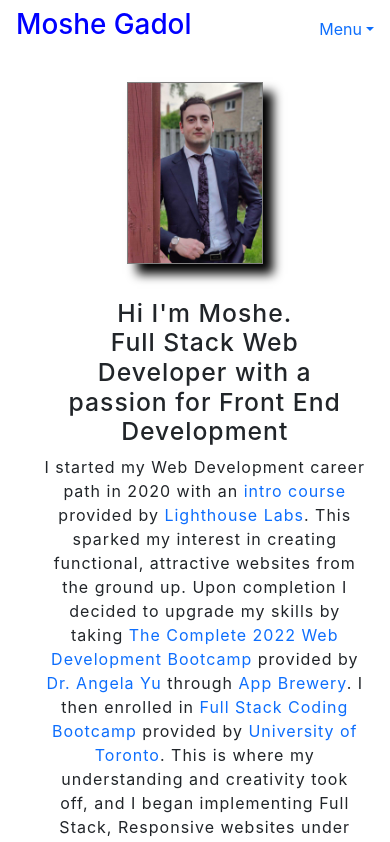
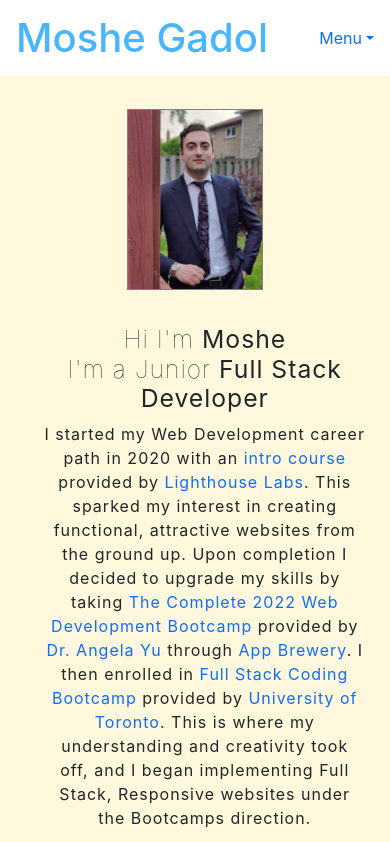
Before and after one commit to Moshe-jpg/react-portfolio, a React (Create React App) app: page / in a window 390 px wide. Shown: the top 842 px of the page. Built offline with nearby package versions, Linux system fonts and the light colour scheme.

Commit message:
added emailjs functionality to the contact form, changed background color for section, and a few other style changes

```diff
--- a/src/components/About/index.js
+++ b/src/components/About/index.js
@@ -5,10 +5,10 @@ const About = () => {
   return (
     <section id="about">
       <div className="about-moshe">
-      <h2>
-        Hi I'm Moshe.
+      <h2 className="not-bold">
+        Hi I'm <span className="bold">Moshe</span>
         <br></br>
-        Full Stack Web Developer with a passion for Front End Development
+        I'm a Junior <span className="bold">Full Stack Developer</span>
       </h2>
       <p>I started my Web Development career path in 2020 with an <a href="https://www.lighthouselabs.ca/en/intro-web-development-course?gclid=Cj0KCQjwj7CZBhDHARIsAPPWv3eqoPJ7V9hJQsoIZmU6g6tFOQELBQO_oZmCRSEci_MjC6HHY3TED6MaAjjnEALw_wcB">intro course</a> provided by <a href="https://www.lighthouselabs.ca/">Lighthouse Labs</a>
       . This sparked my interest in creating functional, attractive websites from the ground up. Upon completion I decided to upgrade
--- a/src/components/Contact/index.js
+++ b/src/components/Contact/index.js
@@ -1,21 +1,39 @@
-import React, { useState } from "react";
+import React, { useRef } from "react";
+import emailjs from "@emailjs/browser";
 
 const Contact = () => {
-  const [formState, setFormState] = useState({
-    name: "",
-    email: "",
-    message: "",
-  });
-  const { name, email, message } = formState;
+  const form = useRef();
 
-  function handleChange(e) {
-    setFormState({ ...formState, [e.target.name]: e.target.value });
-  }
+  const sendEmail = (e) => {
+    e.preventDefault();
 
-  function handleSubmit(e) {
-    e.preventDefault();
-    console.log(formState);
-  }
+    emailjs
+      .sendForm(
+        "service_yzucm0t",
+        "contact_form",
+        form.current,
+        "iwUP8eH1NlcSvoxkb"
+      )
+      .then(
+        (result) => {
+          console.log(result.text);
+          let inputs = document.querySelectorAll("input");
+          inputs.forEach((input) => (input.value = ""));
+
+          let contactHeader = document.getElementById("contact-header");
+          contactHeader.style.fontSize = "35px";
+          contactHeader.style.color = "green";
+          contactHeader.textContent = "Message Sent ✔";
+
+          let submitBtn = document.getElementById("submitBtn");
+          submitBtn.style.backgroundColor = "green";
+
+        },
+        (error) => {
+          console.log(error.text);
+        }
+      );
+  };
 
   return (
     <section id="contact">
@@ -32,40 +50,31 @@ const Contact = () => {
         alt="maps location"
       ></iframe>
       <div className="contact-form">
-        <h4 className="contact-header">Contact me</h4>
-        <form onSubmit={handleSubmit}>
+        <h4 className="contact-header" id="contact-header">
+          Contact me
+        </h4>
+        <form ref={form} onSubmit={sendEmail}>
           <div className="inputBox">
             <input
               type="text"
-              defaultValue={name}
-              name="name"
+              name="user_name"
               required="required"
-              onChange={handleChange}
+              className="input1"
             />
             <span>Name:</span>
           </div>
           <div className="inputBox">
-            <input
-              type="email"
-              defaultValue={email}
-              name="email"
-              required="required"
-              onChange={handleChange}
-            />
+            <input type="email" name="user_email" required="required" />
             <span>Email address:</span>
           </div>
-          <div className="inputBox">
-            <input
-              name="message"
-              defaultValue={message}
-              type="text"
-              required="required"
-              onChange={handleChange}
-            />
+          <div className="inputBox inputBoxMessage">
+            <input name="message" type="text" required="required" className="inputBoxMessageInput"/>
             <span>Message:</span>
           </div>
           <div className="inputBoxBtnContainer">
-            <button type="submit" className="inputBoxBtn">Submit</button>
+            <button type="submit" className="inputBoxBtn" value="send" id="submitBtn" >
+              Submit
+            </button>
           </div>
         </form>
       </div>
--- a/src/components/Header/index.js
+++ b/src/components/Header/index.js
@@ -8,7 +8,9 @@ const Header = (props) => {
         <div>
           <Nav.Item>
             <Nav.Link href="https://moshe-jpg.github.io/react-portfolio/">
-              <h1>Moshe Gadol</h1>
+              <div className="wave">
+                <label>Moshe Gadol</label>
+              </div>
             </Nav.Link>
           </Nav.Item>
         </div>
--- a/src/components/Skills/index.js
+++ b/src/components/Skills/index.js
@@ -81,7 +81,9 @@ const Skills = () => {
         </div>
       <div id="skills">
         {mySkills.map((skill) => (
+
           <div className="skill">
+            <h6>{skill.name}</h6>
             <a href={skill.skillLink}>
               <img src={skill.skillImg} className="skill-img" alt={skill.name} ></img>
             </a>
--- a/src/index.css
+++ b/src/index.css
@@ -13,17 +13,12 @@ code {
 }
 
 #root {
-  background: linear-gradient(
-    45deg,
-    black,
-    white,
-    black,
-    white,
-    black,
-    white,
-    black
-  );
+  background: cornsilk;
   scroll-behavior: smooth;
+}
+
+section {
+  background: cornsilk;
 }
 
 a {
@@ -43,18 +38,41 @@ div .nav {
   z-index: 1000;
 }
 
-h1 {
+label {
   margin-right: auto;
-  color: blue;
+  color: #47b5ff;
+  font-size: 40px;
+  font-weight: 500;
+  cursor: pointer;
+  transition: 0.5s ease-in-out;
+}
+
+label span {
+  display: inline-block;
+  font-size: 40px;
+  font-weight: 500;
+  transition: 0.5s ease-in-out;
+}
+
+label:hover {
+  text-shadow: 5px 5px 5px black;
+  transform: translateY(-10px);
 }
 
 #about {
-  background: #ffffff;
   display: inline-flex;
   align-items: center;
   flex-direction: row;
   flex-wrap: nowrap;
   min-height: 100vh;
+}
+
+.bold {
+  font-weight: 400;
+}
+
+.not-bold {
+  font-weight: 100;
 }
 
 #portfolio {
@@ -112,8 +130,6 @@ h1 {
   width: 25vw;
   margin-right: 5vw;
   border: 1px solid grey;
-  box-shadow: 10px 10px 10px black;
-  border-radius: 25px;
 }
 
 #contact {
@@ -149,6 +165,7 @@ form {
 .contact-header {
   position: relative;
   bottom: 10%;
+  font-size: 25px;
 }
 
 /* contact form styling */
@@ -171,7 +188,7 @@ input {
   outline: none;
   color: #ffffff;
   font-size: 1em;
-  transition: 0.5s;
+  transition: 0.5s ease-in-out;
 }
 
 .inputBox span {
@@ -182,7 +199,7 @@ input {
   font-size: 1em;
   color: rgba(255, 255, 255, 0.25);
   text-transform: uppercase;
-  transition: 0.5s;
+  transition: 0.5s ease-in-out;
 }
 
 .inputBox input:focus ~ span {
@@ -200,6 +217,15 @@ input {
   border: 1px solid #000000;
 }
 
+.inputBoxMessage {
+  height: 6rem;
+}
+
+.inputBoxMessageInput {
+  height: 6rem;
+  text-align: left;
+}
+
 /* The input buttons */
 
 .inputBoxBtnContainer {
@@ -208,21 +234,22 @@ input {
 
 .inputBoxBtn {
   text-align: center;
-  background-color: rgb(0, 128, 107);
+  background-color: #47b5ff;
   border: 0;
-  height: 5vh;
-  width: 10vw;
+  width: 8rem;
+  height: 2rem;
   padding: 1%;
   color: #ffffff;
   font-weight: bold;
-  transition: color 0.5s ease-in-out;
+  transition: 0.5s ease-in-out;
   border-radius: 5px;
   letter-spacing: 1.25px;
 }
 
 .inputBoxBtn:hover {
-  background-color: #000000;
-  transition: color 0.5s ease-in-out;
+  box-shadow: 10px 10px 20px black;
+  transform: translateY(-10px);
+  transition: 0.5s ease-in-out;
 }
 
 /*  */
@@ -285,6 +312,7 @@ input {
 
 h4 {
   font-size: 1.8rem;
+  color: black;
 }
 .down-arrow-img {
   width: 2.8rem;
@@ -312,8 +340,6 @@ h4 {
     margin: 25px;
     height: unset;
     border: 1px solid grey;
-    box-shadow: 10px 10px 10px black;
-    border-radius: 25px;
     padding: unset;
   }
 }
@@ -344,7 +370,8 @@ h4 {
     width: 30vw;
   }
 
-  .moshe-pic {
-    border-radius: 0;
+  .skill {
+    height: 6rem;
+    width: 6rem;
   }
 }
```
